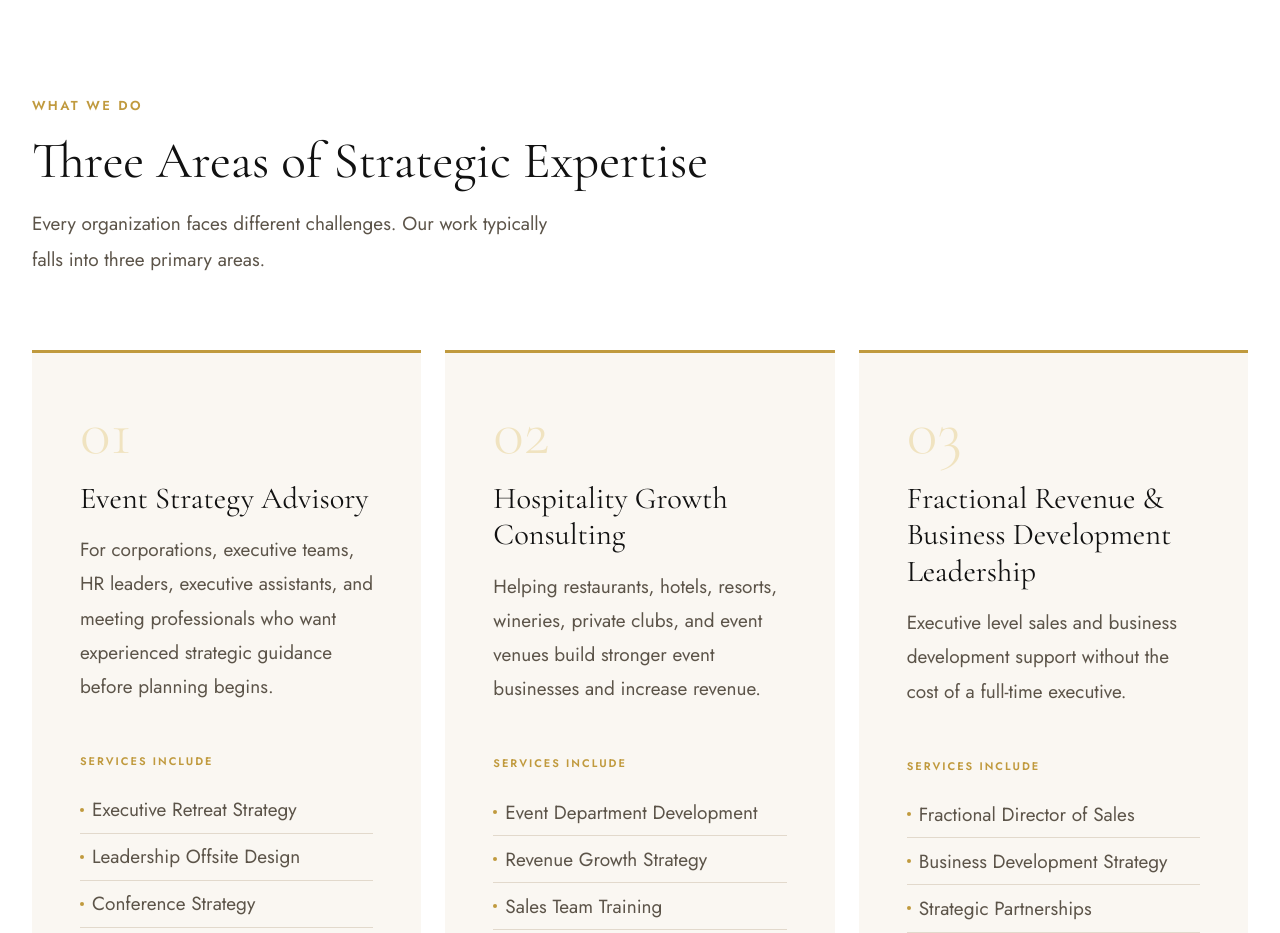
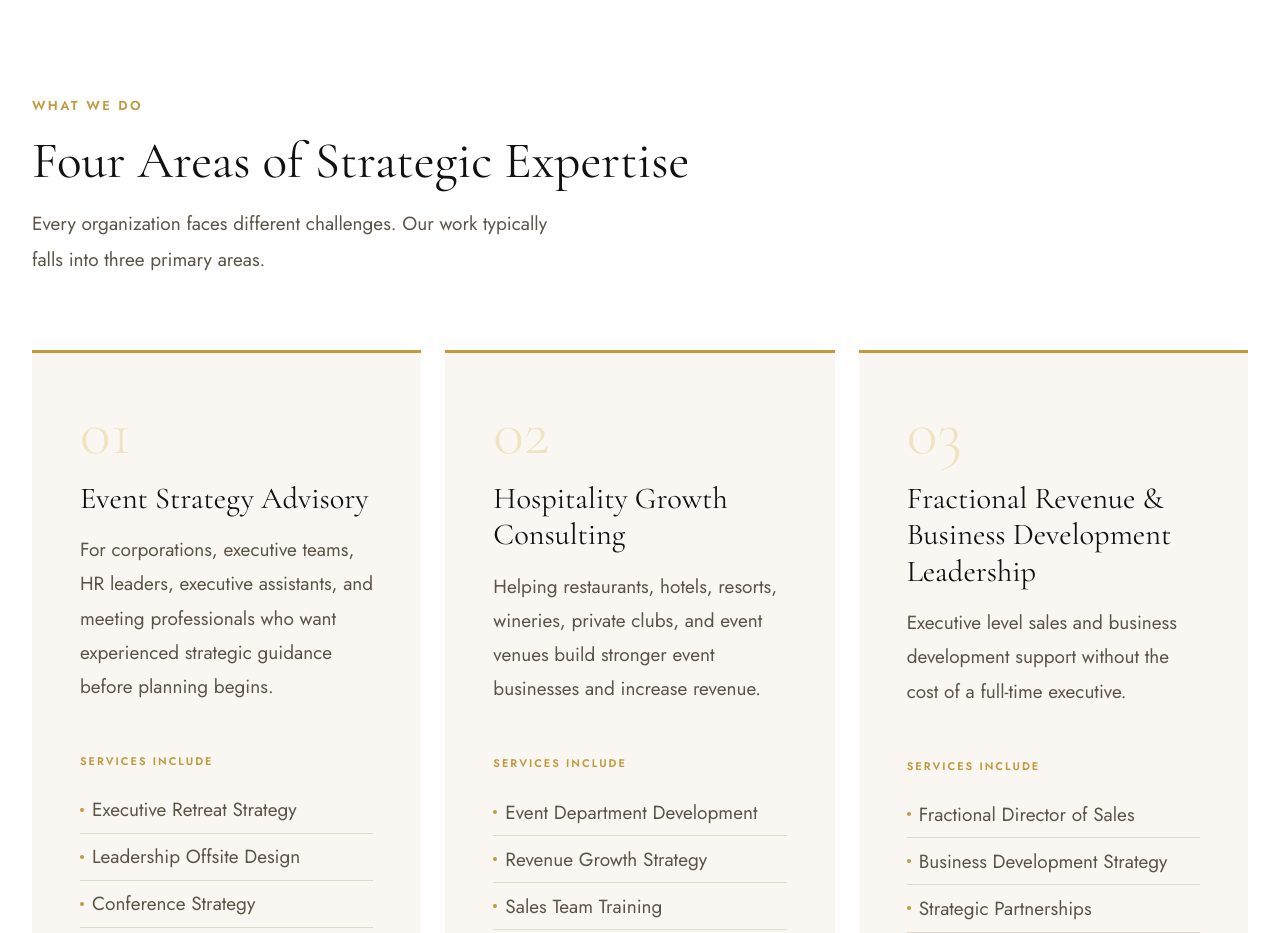
Before and after one commit to jenniferelizabeth1126-code/gseventsco, a plain HTML site: page index.html in a window 1280 px wide. Shown: the part 4740-5673 px from the top of the page. Drawn offline with nearby package versions, Linux system fonts and the light colour scheme.

Commit message:
Update index.html

```diff
--- a/index.html
+++ b/index.html
@@ -1185,7 +1185,7 @@
 <section class="services-v2" id="services">
   <div class="services-v2__header fade-in">
     <span class="eyebrow">What We Do</span>
-    <h2>Three Areas of Strategic Expertise</h2>
+    <h2>Four Areas of Strategic Expertise</h2>
     <p>Every organization faces different challenges. Our work typically falls into three primary areas.</p>
   </div>
 
```
